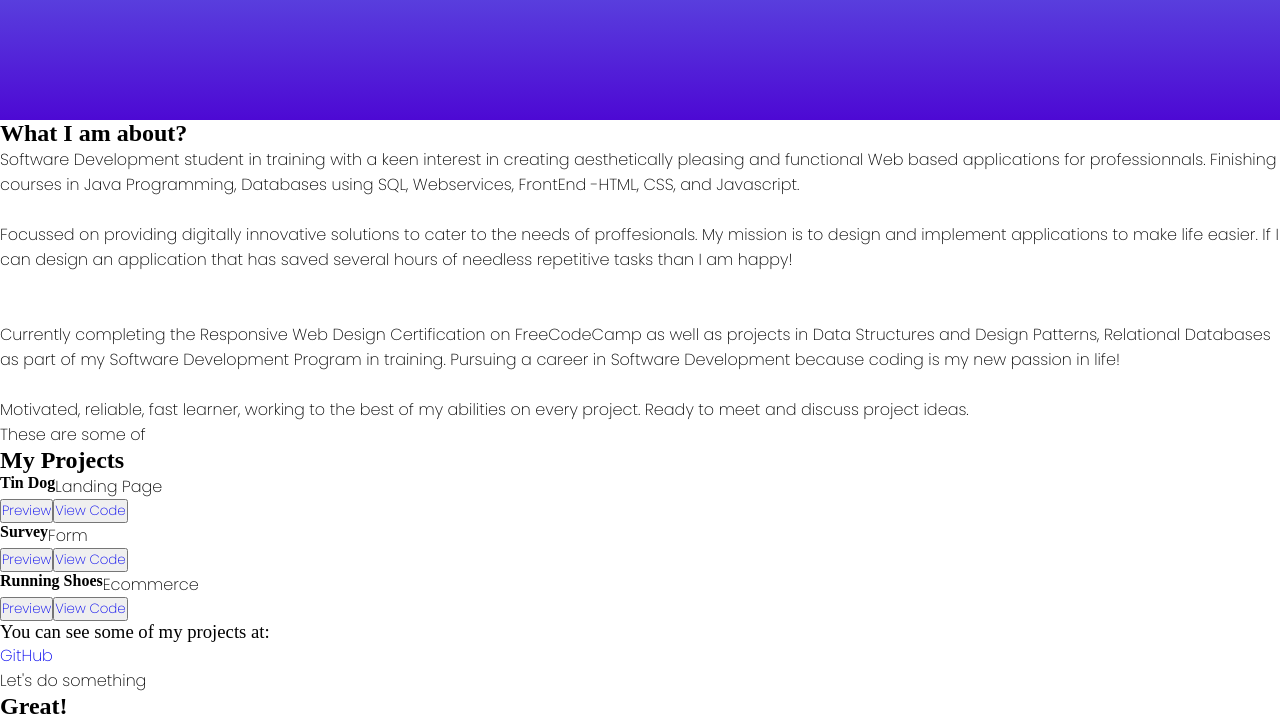
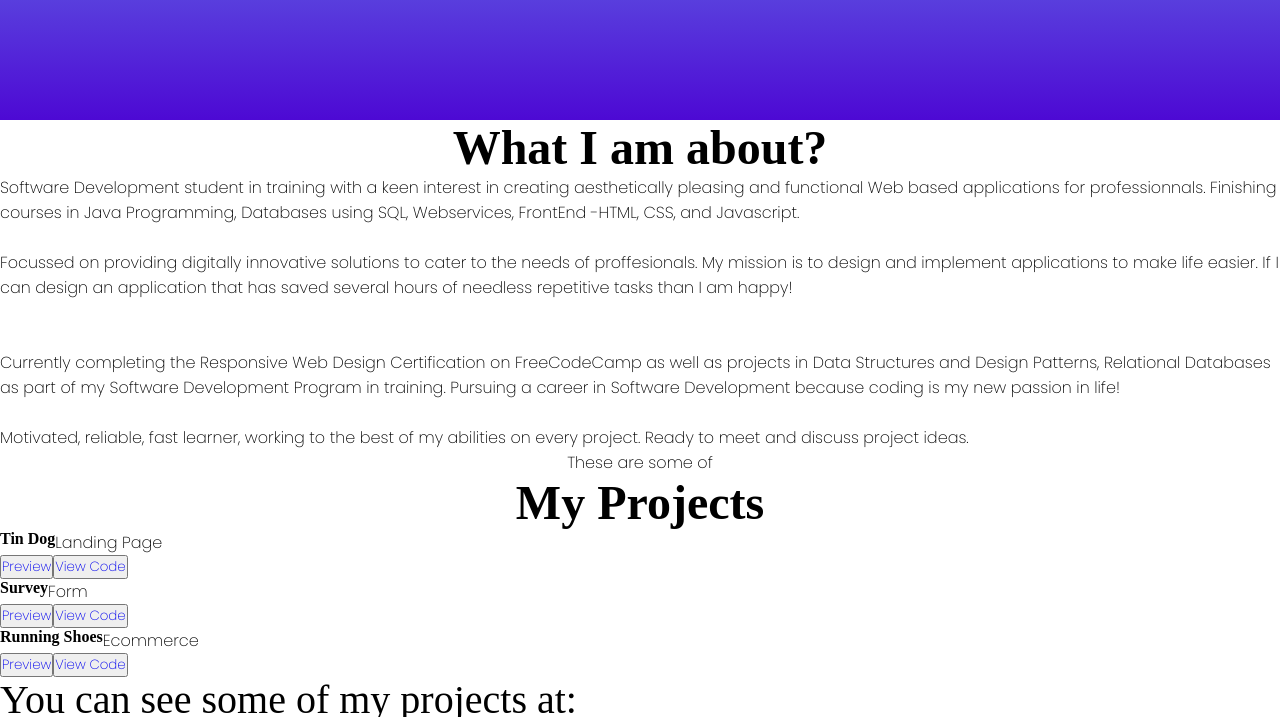
Before and after one commit to vcoromilis/VaiaWebsite, a plain HTML site: page index.html in a window 1280 px wide. Shown: the part 680-1397 px from the top of the page. Drawn offline with Linux system fonts and the light colour scheme; files that its build step writes are made by us from their sources; files whose address does not match are found by name; a web font is replaced by a local one.

Commit message:
Add files via upload

```diff
--- a/style.css
+++ b/style.css
@@ -229,3 +229,17 @@ header {
     opacity: 1;
   }
 }
+
+.title-section {
+  justify-content: center;
+  align-items: center;
+}
+.title-section h2 {
+  font-size: 48px;
+}
+.title-section h3,
+.text-contact-section h3,
+.text-projects-section h3 {
+  font-size: 40px;
+  line-height: 45px;
+}
```
